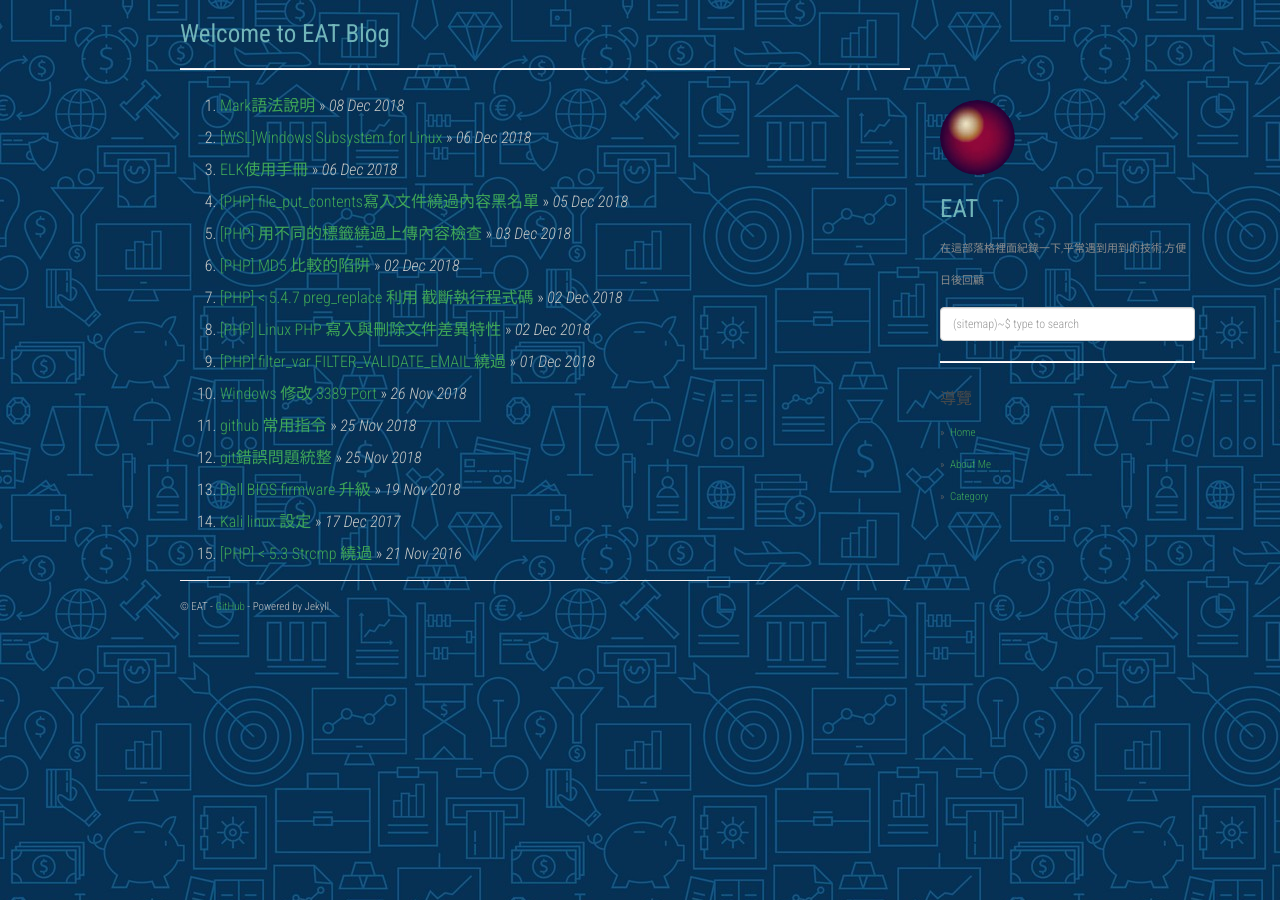
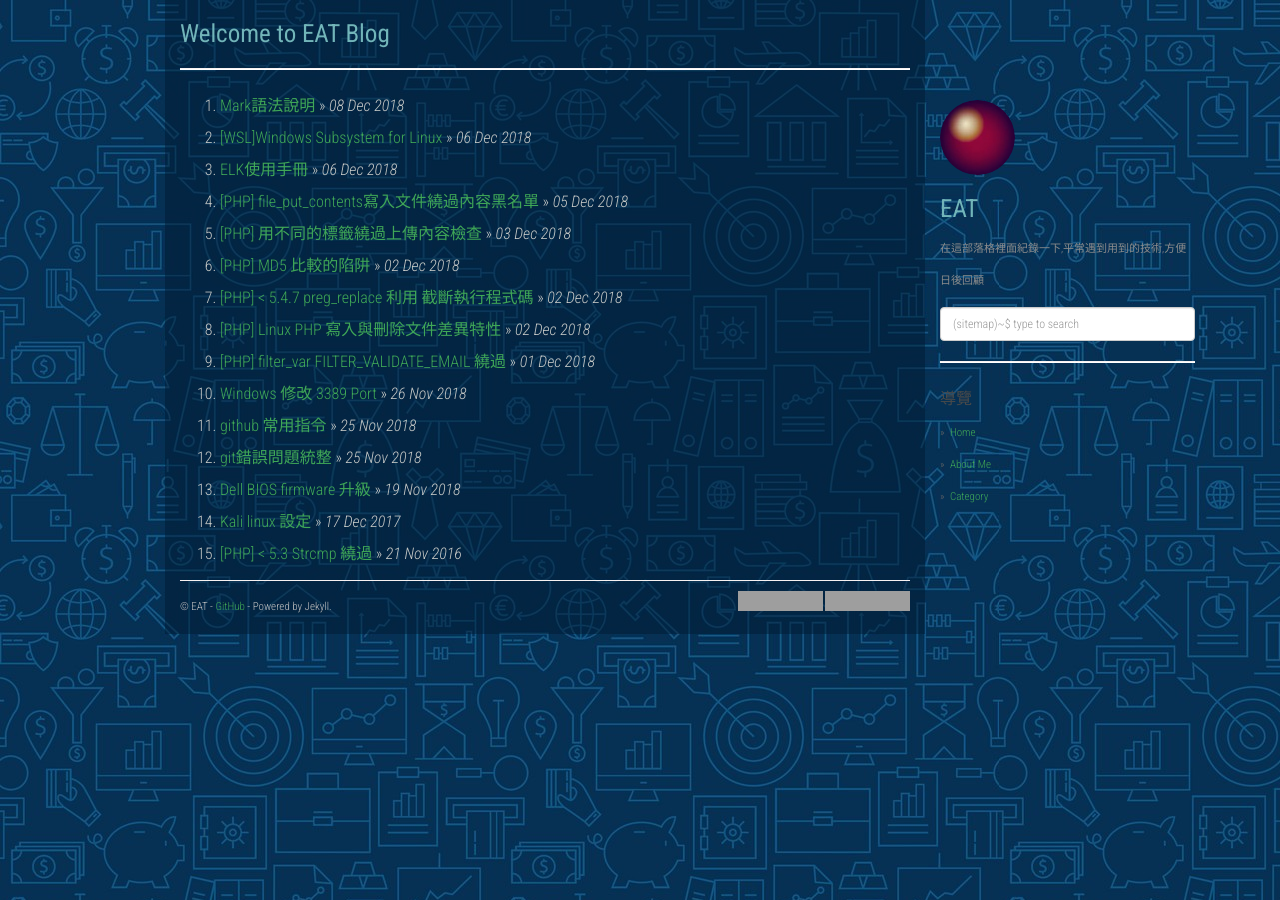
Before and after one commit to dyeat/dyeat.github.io, a Jekyll site: the page built from index.html, in a window 1280 px wide. Built offline with Jekyll 4.4.1, drawn with Linux system fonts in a browser that asks for light colours; nearby versions of some CDN libraries; the list of posts is cut into pages by our own code; grey boxes are pictures that could not be loaded.

Commit message:
update css

```diff
--- a/static/css/main.css
+++ b/static/css/main.css
@@ -41,6 +41,7 @@
 /* Layout */
 .main-layout {
  /* background: #fff;*/
+ background: rgba(0%,10%,20%,0.5);
 }
 .sidebar-nav {
   margin: 0;
```
